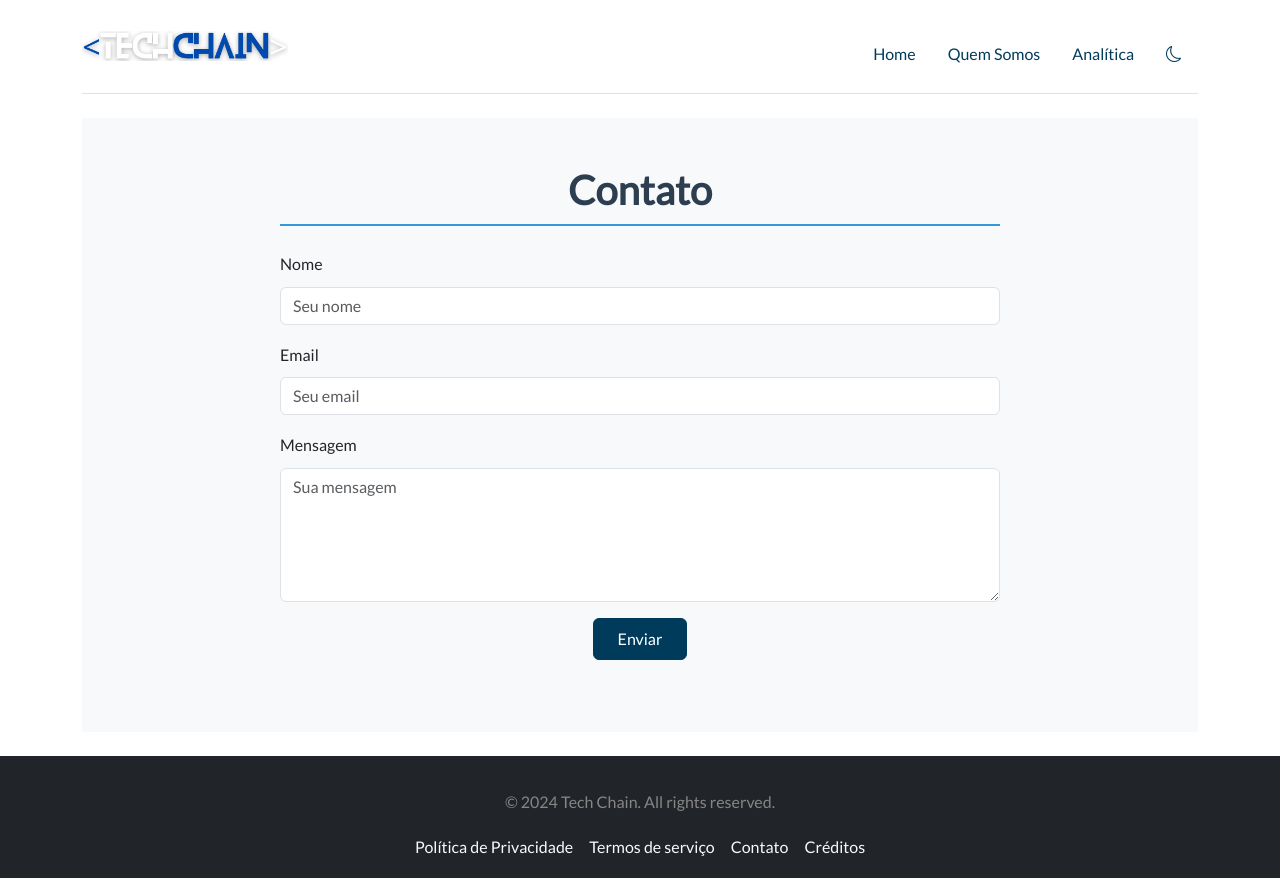
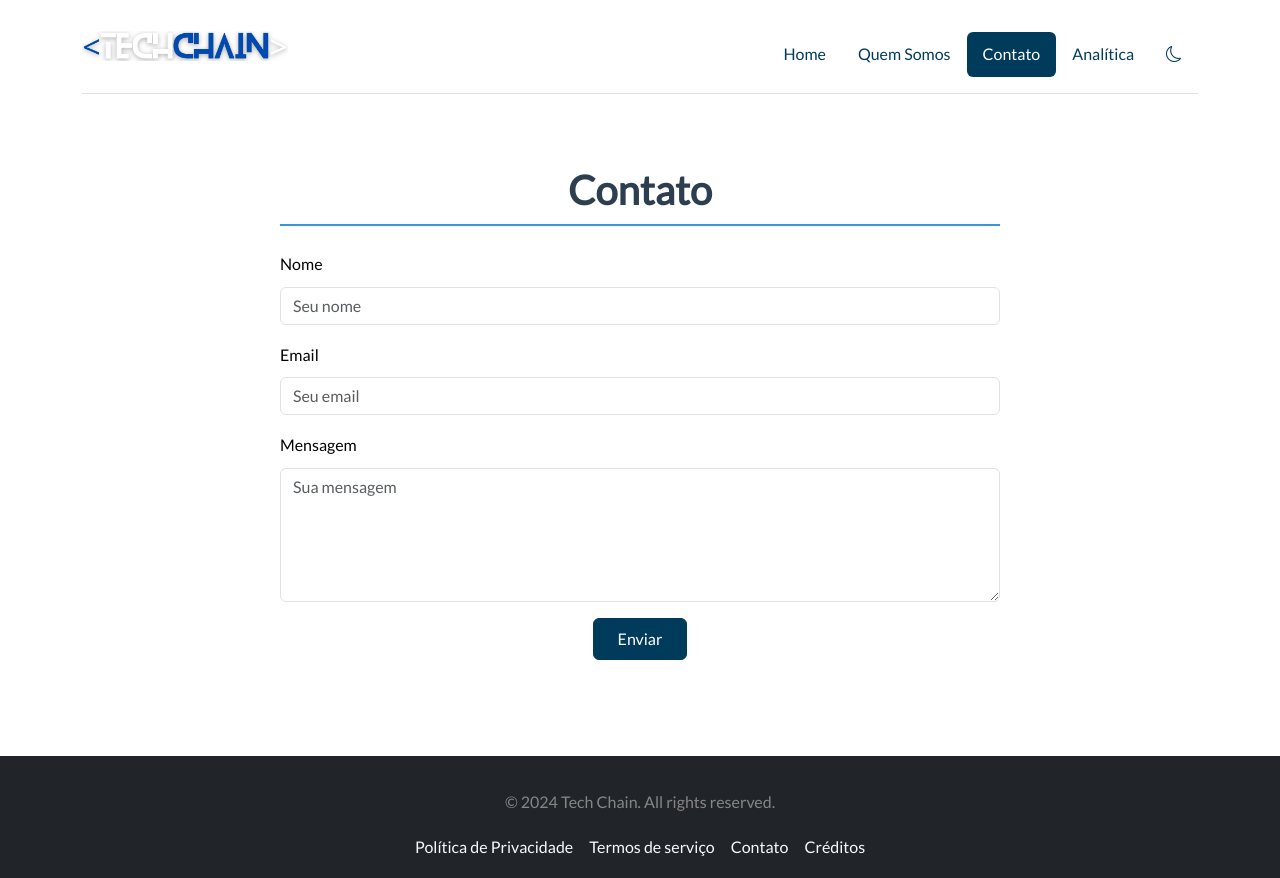
Before and after one commit to mewaiver/mewaiver.github.io, a Next.js app: page /contact in a window 1280 px wide. Built offline with nearby package versions, Linux system fonts and the light colour scheme.

Commit message:
adding nav link contact

```diff
--- a/app/components/TopBar.js
+++ b/app/components/TopBar.js
@@ -44,6 +44,11 @@ const TopBar = () => {
                 Quem Somos
               </Link>
             </li>
+            <li className='nav-item'>
+              <Link href="/contact" className={`nav-link ${pathname === '/contact' ? 'active' : ''}`}>
+                Contato
+              </Link>
+            </li>
             <li className="nav-item">
               <Link href="/dashboard" className={`nav-link ${pathname === '/dashboard' ? 'active' : ''}`}>
                 Analítica
--- a/app/contact/page.js
+++ b/app/contact/page.js
@@ -49,7 +49,7 @@ export default function Contact() {
   };
 
   return (
-    <div className="bg-light text-dark">
+    <div>
       <div className="container py-5">
         <div className="row justify-content-center">
           <article className="col-lg-8 col-md-10">
```
